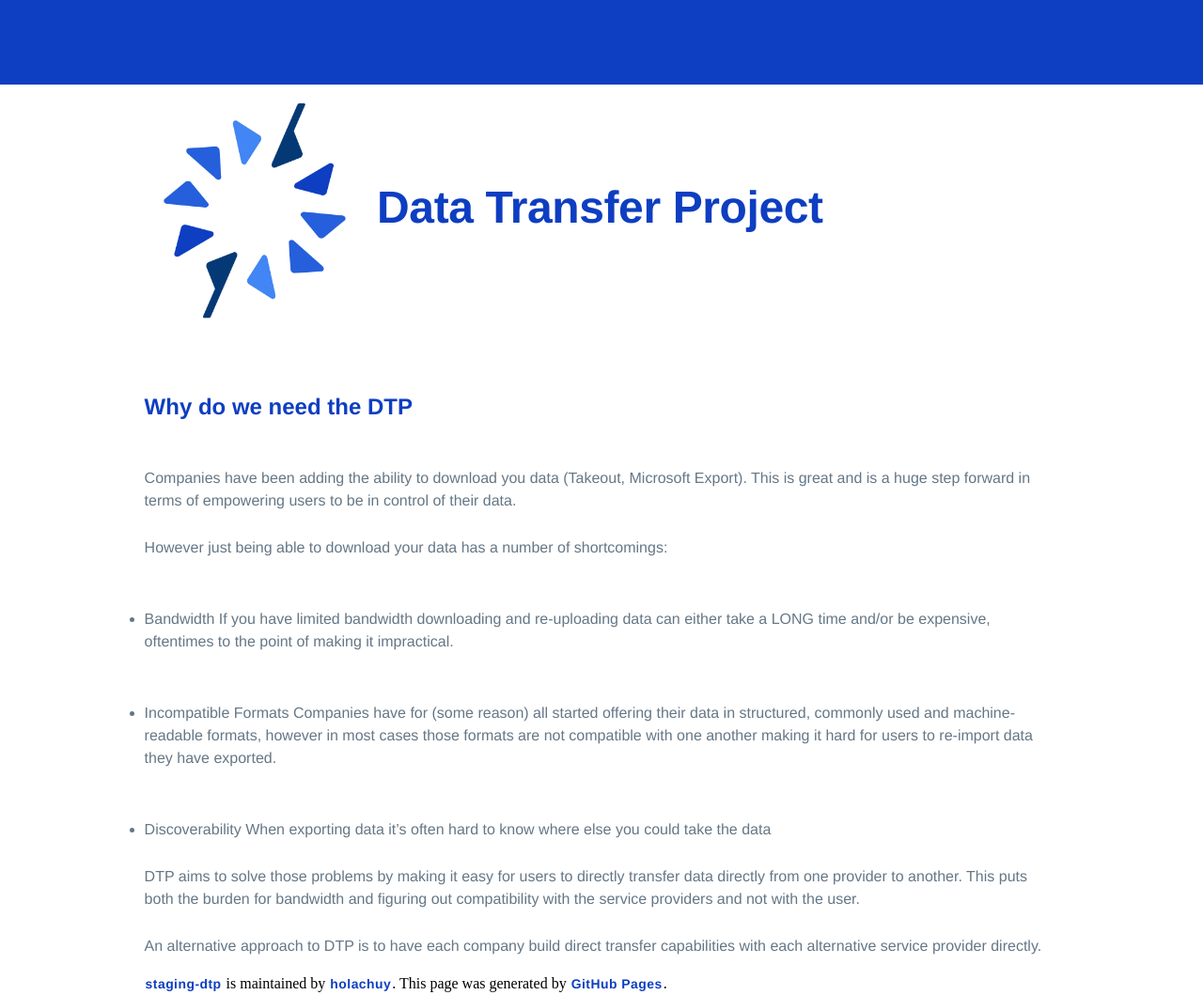
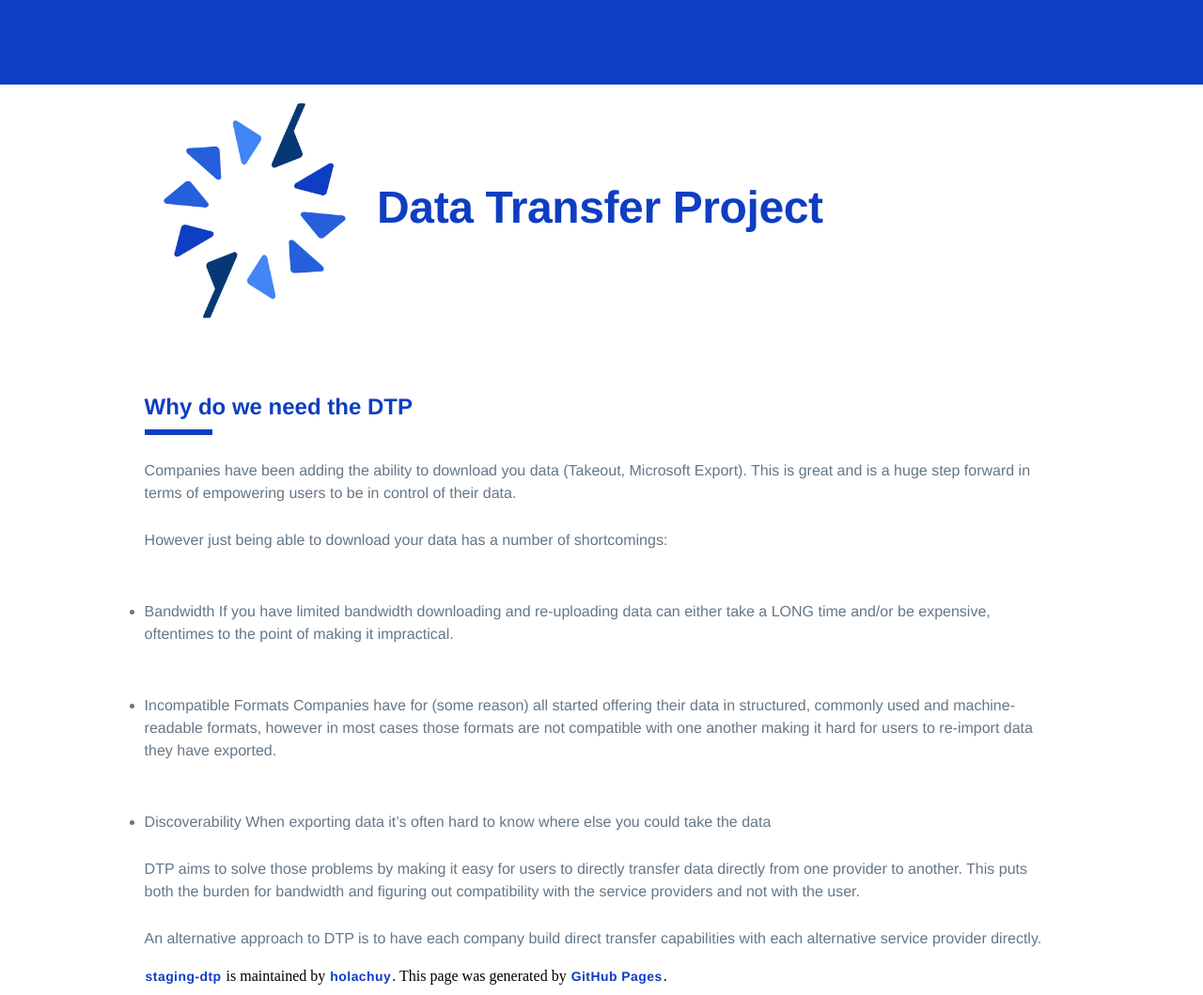
Before and after one commit to holachuy/staging-dtp, a Jekyll site: the page built from why-dtp.md, in a window 1280 px wide. Shown: the whole page at 94% size. Built offline with Jekyll 4.4.1, drawn with Linux system fonts in a browser that asks for light colours; our own code applies the rules of GitHub Pages for plain Markdown files.

Commit message:
Update why-dtp.md

```diff
--- a/why-dtp.md
+++ b/why-dtp.md
@@ -1,4 +1,6 @@
 ## Why do we need the DTP
+<div class="mustache">
+</div>
 
 Companies have been adding the ability to download you data (Takeout, Microsoft Export). This is great and is a huge step forward in terms of empowering users to be in control of their data.
 
```
